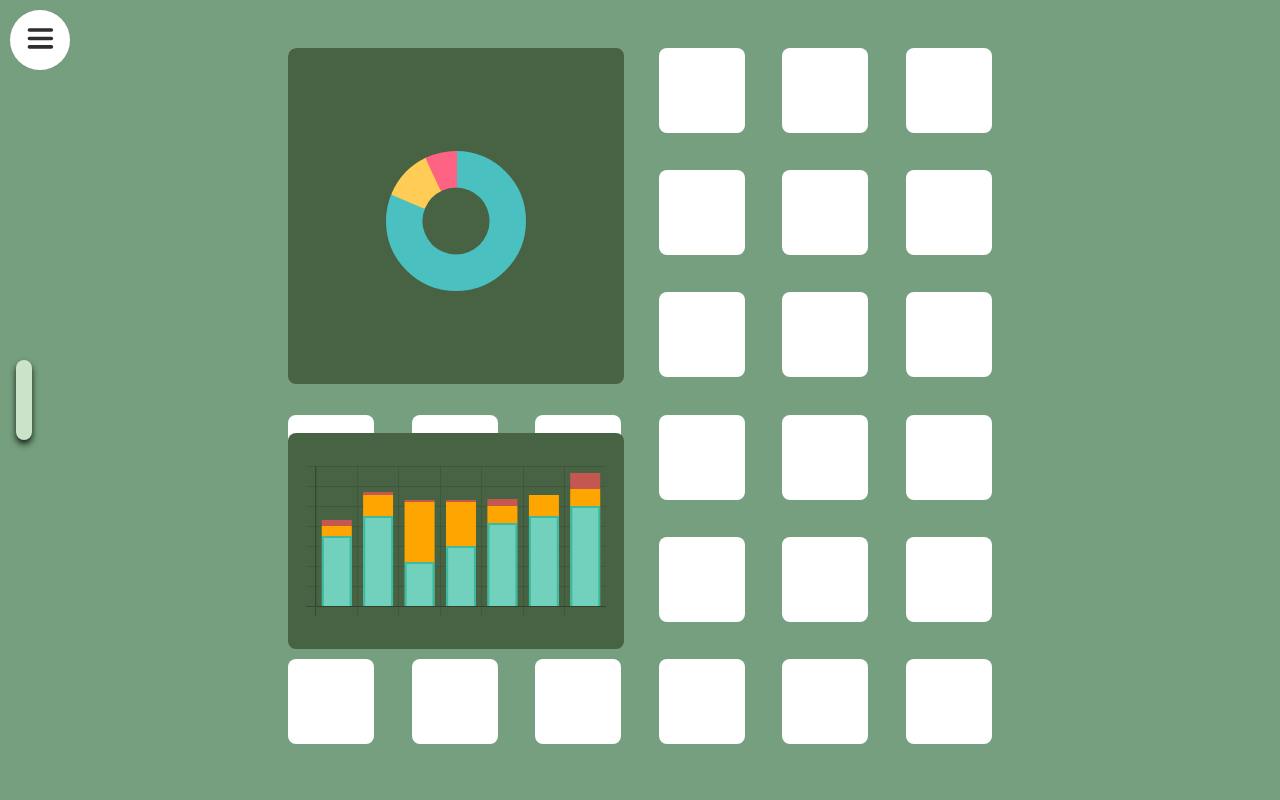
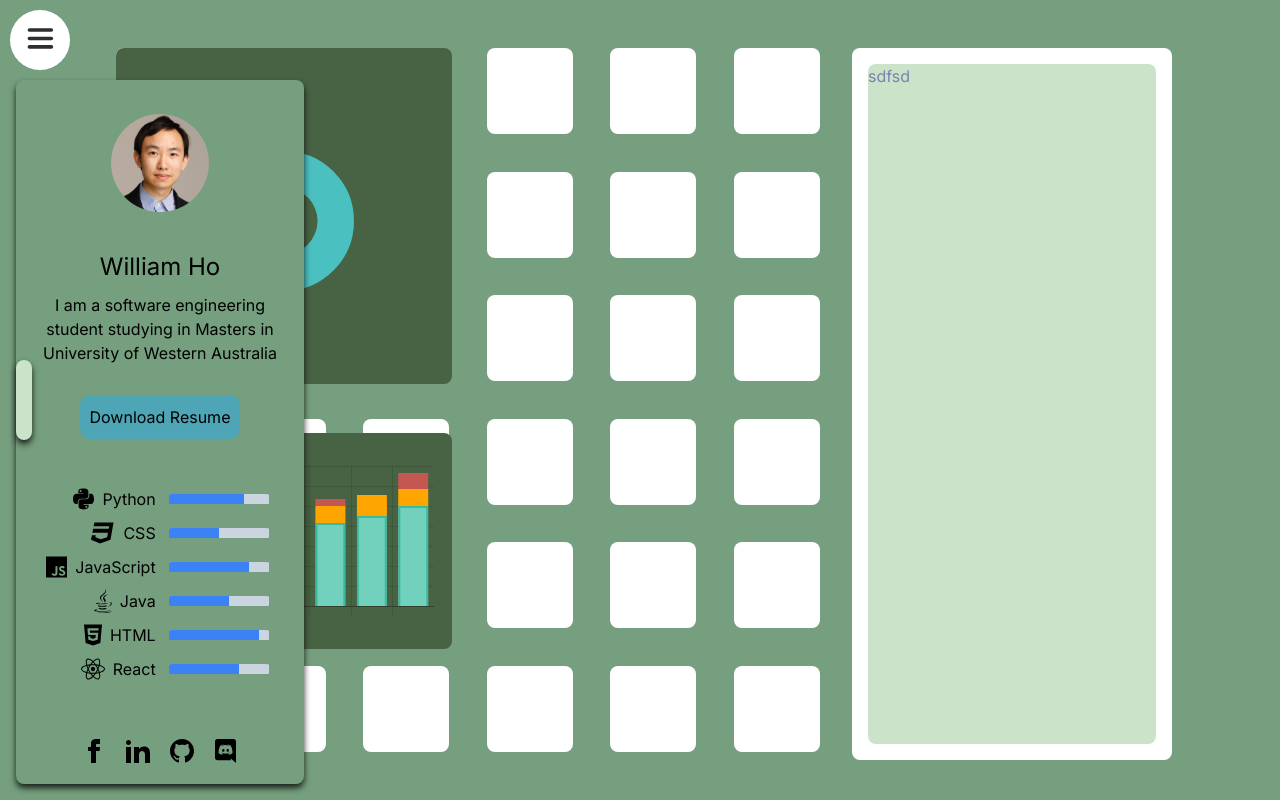
Before and after one commit to Will-H007/Fish-Pond, a Next.js app in the folder portfolio/: page /aboutme in a window 1280 px wide. Built offline with nearby package versions, Linux system fonts and the light colour scheme.

Commit message:
dashboard/game half way?

```diff
--- a/portfolio/app/aboutme/page.tsx
+++ b/portfolio/app/aboutme/page.tsx
@@ -4,7 +4,7 @@ import Card from '@/component/main/card';
 import { AnimateNav } from '@/component/navbar/newnav';
 import Gameboard from '@/component/maze/dashboard/gameboard';
 const ExperiencePage: React.FC = () => {
-  const [isCardOpen, setIsCardOpen] = useState(true);
+  const [isCardOpen, setIsCardOpen] = useState(false);
 
   const handleToggleCard = () => {
     setIsCardOpen(!isCardOpen);
@@ -12,9 +12,9 @@ const ExperiencePage: React.FC = () => {
 
   return (
     <div style={{ overflow: 'hidden',     width: '100%',
-    height: '100vh', backgroundColor: '#759f7e', overflowY:"auto"}}>
+    height: '100vh', backgroundColor: '#759f7e'}}>
 
-        <div style={{ width: '100%', height: '100%', display: 'flex', justifyContent: 'start', alignItems: 'center', zIndex:-1, overflowY:"auto" }}>
+        <div style={{ width: '100%', height: '100%', display: 'flex', justifyContent: 'start', alignItems: 'center', zIndex:-1}}>
 
           <button
             onClick={handleToggleCard}
@@ -60,11 +60,12 @@ const ExperiencePage: React.FC = () => {
             }}
           >
 
-              {/* <div style={{backgroundColor:"white", height: '100%',
-             width:"50vw", marginRight:"1vmin", padding:"5vmin"}}>
-                  <div></div>
-              </div> */}
             <Gameboard/>
+
+            <div style={{backgroundColor:"white", height: '89vmin',
+             width:"25vw", marginLeft:"3vmin", padding:"2vmin", borderRadius:"1vmin", marginTop:'1vmin'}}>
+                  <div style={{backgroundColor:"#cae3c9", height:"100%", borderRadius:"1vmin"}}>sdfsd</div>
+              </div>
 
 
           </div>
--- a/portfolio/component/maze/dashboard/gameboard.tsx
+++ b/portfolio/component/maze/dashboard/gameboard.tsx
@@ -41,12 +41,13 @@ const Gameboard: React.FC = () => {
 
     // Example usage:
     const startEndPairs: string[][] = [
-      ['1-5', '3-5'],
-      ['3-5', '5-5'],
+      ['7-1', '7-3'],
+      ['7-3', '7-5'],
+      ['7-5', '7-7'],
       // Add more pairs as needed
     ];
 
-    // grid.moveTilesSequentially(startEndPairs);
+    grid.moveTilesSequentially(startEndPairs);
 
 
 
--- a/portfolio/component/maze/dashboard/grid.tsx
+++ b/portfolio/component/maze/dashboard/grid.tsx
@@ -61,7 +61,6 @@ export default class Grid {
         this.gridElement!.style.gridTemplateRows = gridSides.rows;
         this.gridElement!.style.backgroundColor = 'transparent';
         this.gridElement!.style.gap = CELL_GAP;
-        // this.gridElement!.style.border = `1vmin solid white`;
         this.gridElement!.style.padding = CELL_GAP;
         this.gridElement!.style.height = `${CELL_SIZE}vmin`;
         this.gridElement!.style.width = `${CELL_SIZE}vmin`;
@@ -109,7 +108,7 @@ export default class Grid {
             // Add a delay before initiating the next move
             setTimeout(() => {
               moveWithDelay(index + 1);
-            }, /* Set your desired delay in milliseconds, e.g., */ 1500);
+            }, /* Set your desired delay in milliseconds, e.g., */ 1000);
           }
         };
 
```
